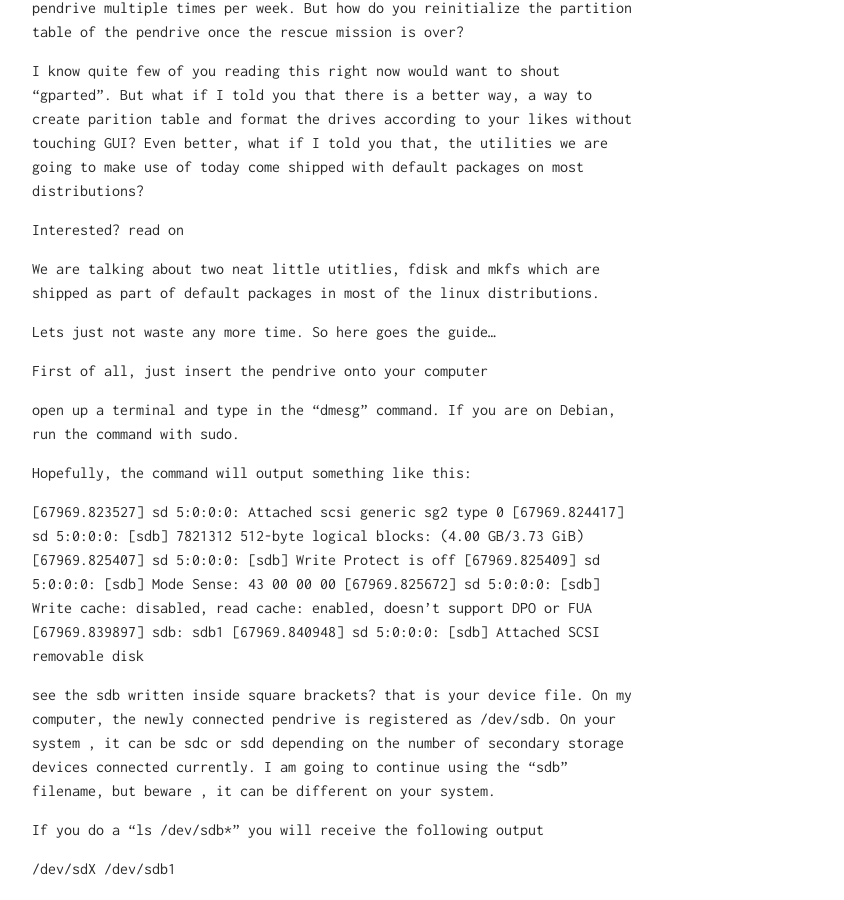
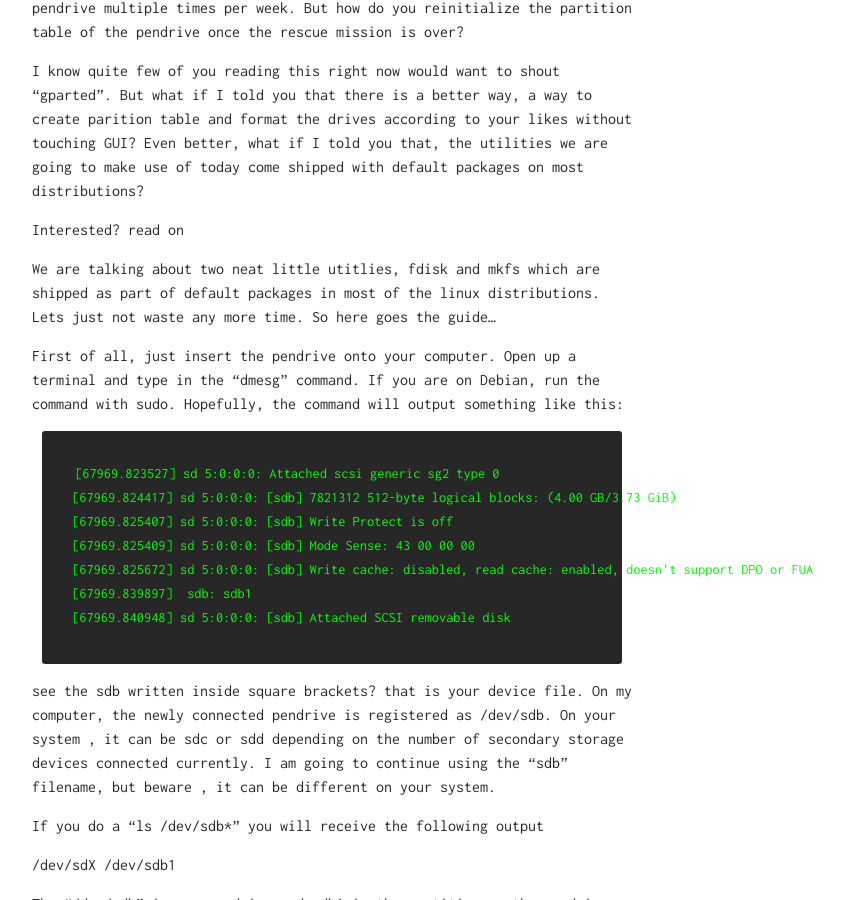
Before and after one commit to karuvally/karuvally.github.io, a Jekyll site: the page built from _posts/2018-09-10-the-quick-way-to-repartition-pendrive.md, in a window 1280 px wide and 900 px high, scrolled down 254 px. Shown: the whole window, without its empty margins (308-1152 px from the left). Built offline with Jekyll 4.4.1, drawn with Linux system fonts in a browser that asks for light colours.

Commit message:
indentation for shell stuff

```diff
--- a/_posts/2018-09-10-the-quick-way-to-repartition-pendrive.md
+++ b/_posts/2018-09-10-the-quick-way-to-repartition-pendrive.md
@@ -10,24 +10,17 @@ I know quite few of you reading this right now would want to shout "gparted". Bu
 Interested? read on
 
 We are talking about two neat little utitlies, fdisk and mkfs which are shipped
-as part of default packages in most of the linux distributions.
+as part of default packages in most of the linux distributions. Lets just not waste any more time. So here goes the guide...
 
-Lets just not waste any more time. So here goes the guide...
+First of all, just insert the pendrive onto your computer. Open up a terminal and type in the "dmesg" command. If you are on Debian, run the command with sudo. Hopefully, the command will output something like this:
 
-First of all, just insert the pendrive onto your computer
-
-open up a terminal and type in the "dmesg" command. If you are on Debian, run
-the command with sudo.
-
-Hopefully, the command will output something like this:
-
-[67969.823527] sd 5:0:0:0: Attached scsi generic sg2 type 0
-[67969.824417] sd 5:0:0:0: [sdb] 7821312 512-byte logical blocks: (4.00 GB/3.73 GiB)
-[67969.825407] sd 5:0:0:0: [sdb] Write Protect is off
-[67969.825409] sd 5:0:0:0: [sdb] Mode Sense: 43 00 00 00
-[67969.825672] sd 5:0:0:0: [sdb] Write cache: disabled, read cache: enabled, doesn't support DPO or FUA
-[67969.839897]  sdb: sdb1
-[67969.840948] sd 5:0:0:0: [sdb] Attached SCSI removable disk
+    [67969.823527] sd 5:0:0:0: Attached scsi generic sg2 type 0
+    [67969.824417] sd 5:0:0:0: [sdb] 7821312 512-byte logical blocks: (4.00 GB/3.73 GiB)
+    [67969.825407] sd 5:0:0:0: [sdb] Write Protect is off
+    [67969.825409] sd 5:0:0:0: [sdb] Mode Sense: 43 00 00 00
+    [67969.825672] sd 5:0:0:0: [sdb] Write cache: disabled, read cache: enabled, doesn't support DPO or FUA
+    [67969.839897]  sdb: sdb1
+    [67969.840948] sd 5:0:0:0: [sdb] Attached SCSI removable disk
 
 see the sdb written inside square brackets? that is your device file. On my
 computer, the newly connected pendrive is registered as /dev/sdb. On your system
```
